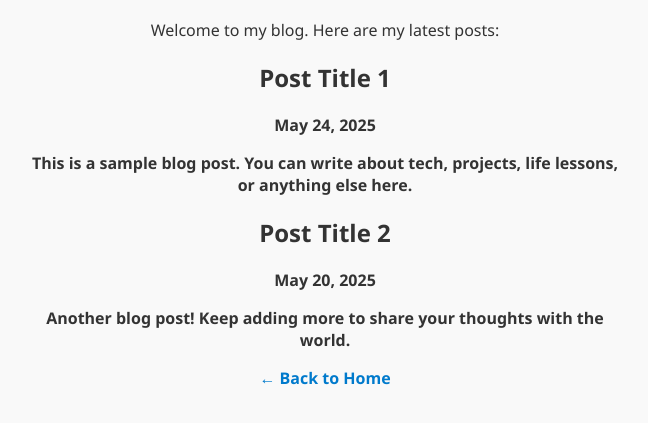
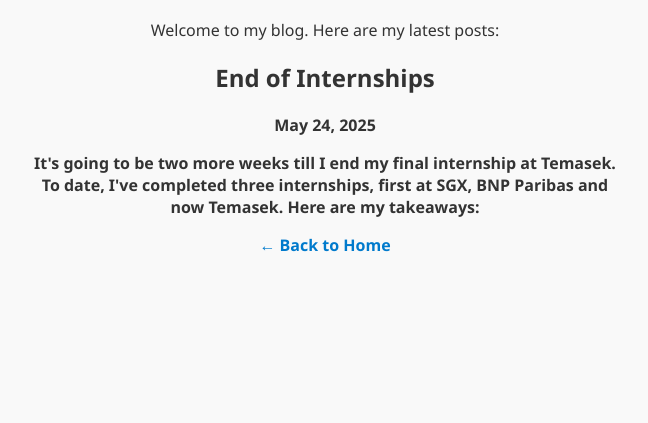
Before and after one commit to elroytoh/elroytoh.github.io, a plain HTML site: page blog.html in a window 1280 px wide. Shown: the part 99-522 px from the top of the page, without its empty margins (315-963 px from the left). Drawn offline with Linux system fonts and the light colour scheme.

Commit message:
Update blog.html

```diff
--- a/blog.html
+++ b/blog.html
@@ -12,18 +12,10 @@
     <p>Welcome to my blog. Here are my latest posts:</p>
 
     <article class="blog-post">
-      <a href="post-may-24-2025.html" style="text-decoration: none; color: inherit;">
-        <h2>Post Title 1</h2>
+      <a href="post-Jun-16-2025.html" style="text-decoration: none; color: inherit;">
+        <h2>End of Internships</h2>
         <p class="date">May 24, 2025</p>
-        <p>This is a sample blog post. You can write about tech, projects, life lessons, or anything else here.</p>
-      </a>
-    </article>
-
-    <article class="blog-post">
-      <a href="post-may-20-2025.html" style="text-decoration: none; color: inherit;">
-        <h2>Post Title 2</h2>
-        <p class="date">May 20, 2025</p>
-        <p>Another blog post! Keep adding more to share your thoughts with the world.</p>
+        <p> It's going to be two more weeks till I end my final internship at Temasek. To date, I've completed three internships, first at SGX, BNP Paribas and now Temasek. Here are my takeaways: </p>
       </a>
     </article>
 
```
